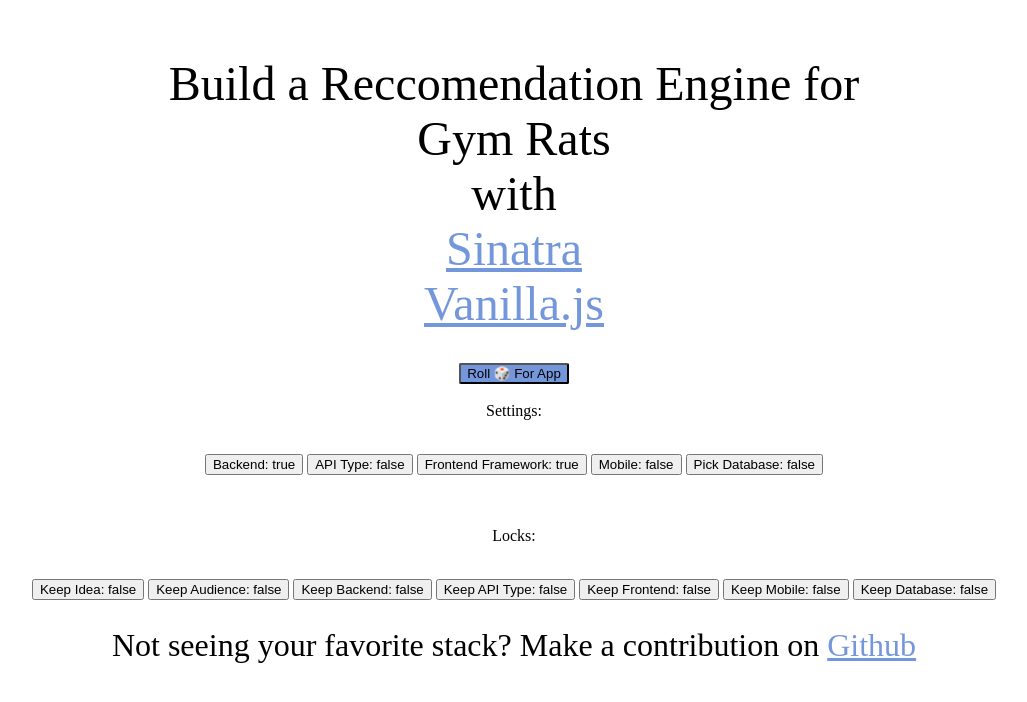
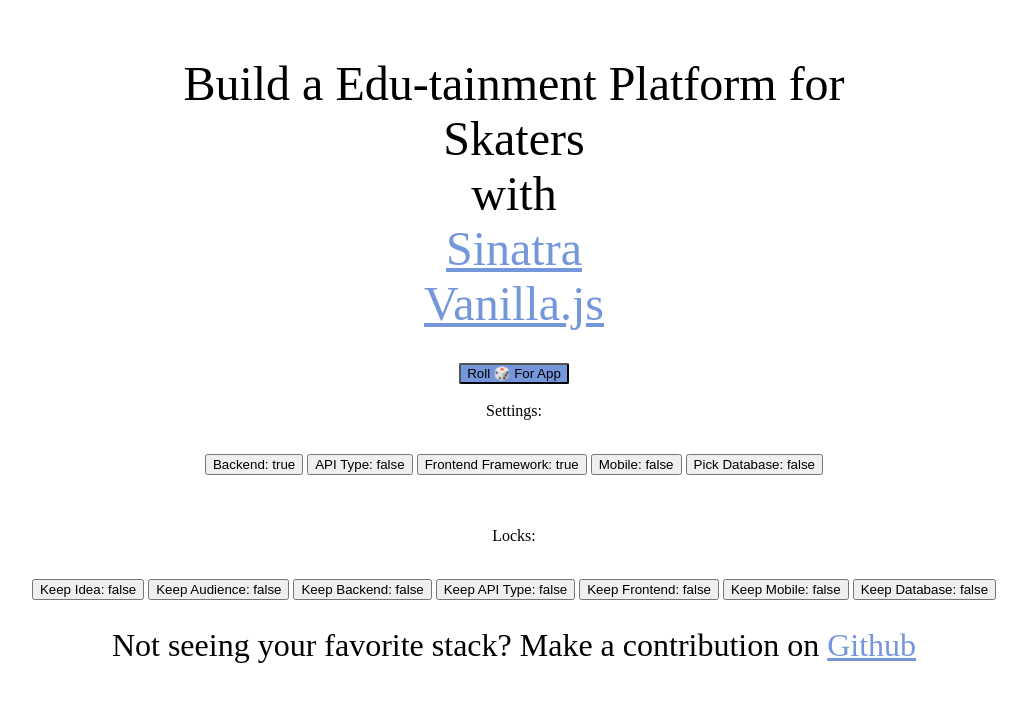
Before and after one commit to jottenlips/stack-dice, a Svelte app: page / in a window 1280 px wide. Shown: the top 702 px of the page, without its empty margins (126-1153 px from the left). Built offline with nearby package versions, Linux system fonts and the light colour scheme; the HTML template or start-up script is replaced by a standard one.

Commit message:
more data

```diff
--- a/src/main.js
+++ b/src/main.js
@@ -8,8 +8,8 @@
         api: ['GraphQL', 'REST'],
         frontend: ['React', 'Svelte', 'Vue', 'Vanilla.js', "Electron", "Next.js", "Preact", 'Rescript', 'ReasonReact', "Elm", "Ink"],
         mobile: ['React Native', 'Flutter', 'Kotlin Multiplatform', 'Swift/Xcode', 'Java/Android Studio', 'PWA', "Expo"],
-        ideas: ['Chat App', 'Game', 'Schedule App', 'Marketplace', "Blogsphere", "Map Application", 'Reccomendation Engine', 'Bulletin Board', 'Edu-tainment Platform', "Command Line Interface", "Twitter Bot", "Twilio Bot", "Reddit Bot", "Media Player", "RPG Game", "Musical Instrument", "Kanban Board", "Email Organizer", "Avatar Generator", "Content Management System", "Massively multiplayer online game", "Sidescroller Game", "Data Visualization Dashboard", "Swipe Left/Right App", "Habit Tracker", "Search Engine", "Static Site Generator", "Video Chat Site", "Scoreboard", "Reminder App", "Neopets Clone", "Picture Sharing Site", "Stock Photo Search", "Stock Music Search", "Stock Video Search", "VR App"],
-        audiences: ['Cat Owners', 'Coffee Addicts', 'Cooks', 'Book Lovers', 'Board Game Enthusiast', 'Movie Nerds', 'Gym Rats', 'Skaters', "Car Lovers", "Gamers", "Gardeners", "Metal Workers", "Animal Rights Activists", "Remote Learning", "Rock Climbers", "Dog Trainers", "Personal Trainers", "Pokemon Trainers", "Arborists", "Wookies", "Grateful Dead Heads", "Electronic Musicians", "Lego Builders", "Artists", "Painters", "Javascript Developers", "Web Developers", "Mobile Developers", "VSCode Users", "Music Festival Goers", "Hair Stylists", "Doctors", "Data Scientists", "Data Analysts", "Fast Food Junkies", "Insomniacs", "Cyclists", "Families", "Vegans", "Snowboarders", "Tennis Players", "Indie Musicians", "Weight Lifters", "Home Aqauriums", "Recipes", "Home Decorators", "Landscape Architects", "Beer Drinkers", "Wine Snobs", "Car Maintenance", "Youtube Creators", "Social Media Influencers", "Thrift Stores", "Popup Shops", "Farmers Markets", "Indoor Plant Fanatics", "Comic Book Fans", "Astronomers"]
+        ideas: ['Chat App', 'Game', 'Schedule App', 'Marketplace', "Blogsphere", "Map Application", 'Reccomendation Engine', 'Bulletin Board', 'Edu-tainment Platform', "Command Line Interface", "Twitter Bot", "Twilio Bot", "Reddit Bot", "Media Player", "RPG Game", "Musical Instrument", "Kanban Board", "Email Organizer", "Avatar Generator", "Content Management System", "Massively multiplayer online game", "Sidescroller Game", "Data Visualization Dashboard", "Swipe Left/Right App", "Habit Tracker", "Search Engine", "Static Site Generator", "Video Chat Site", "Scoreboard", "Reminder App", "Neopets Clone", "Picture Sharing Site", "Stock Photo Search", "Stock Music Search", "Stock Video Search", "VR App", "Reddit Clone", "Pixel Art Studio", "Synthesizer", "Sheet Music Player", "Virtual Tape Recorder", "Craigslist Clone", "Donation Portal", "PDF Generator", "Penpal Service", "Trading post", "App Idea Generator"],
+        audiences: ['Cat Owners', 'Coffee Addicts', 'Cooks', 'Book Lovers', 'Board Game Enthusiast', 'Movie Nerds', 'Gym Rats', 'Skaters', "Car Lovers", "Gamers", "Gardeners", "Metal Workers", "Animal Rights Activists", "Remote Learning", "Rock Climbers", "Dog Trainers", "Personal Trainers", "Pokemon Trainers", "Arborists", "Wookies", "Grateful Dead Heads", "Electronic Musicians", "Lego Builders", "Artists", "Painters", "Javascript Developers", "Web Developers", "Mobile Developers", "VSCode Users", "Music Festival Goers", "Hair Stylists", "Doctors", "Data Scientists", "Data Analysts", "Fast Food Junkies", "Insomniacs", "Cyclists", "Families", "Vegans", "Snowboarders", "Tennis Players", "Indie Musicians", "Weight Lifters", "Home Aqauriums", "Recipes", "Home Decorators", "Landscape Architects", "Beer Drinkers", "Wine Snobs", "Car Maintenance", "Youtube Creators", "Social Media Influencers", "Thrift Stores", "Popup Shops", "Farmers Markets", "Indoor Plant Fanatics", "Comic Book Fans", "Astronomers", "Service Industry Workers", "Comppany Founders", "Lawyers", "Politicians", "Football Players", "Soccer Players", "Mobile Developers", "Dual Citizens", "Craft Breweries", "Tea Shops", "Hackers"]
     }
 });
 
```
Also changed, not shown: 2 other files (tests, documents, lock files or other folders).
